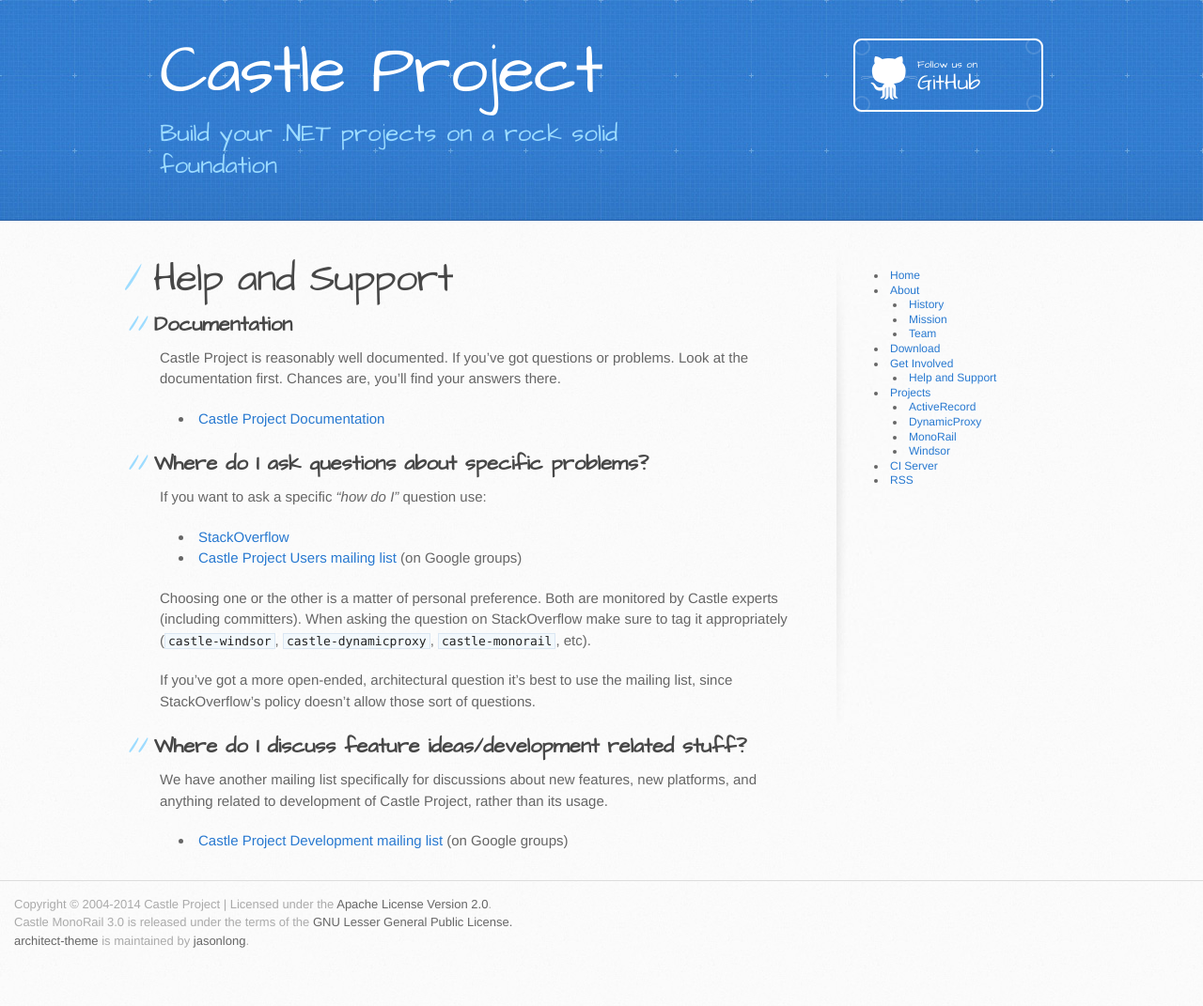
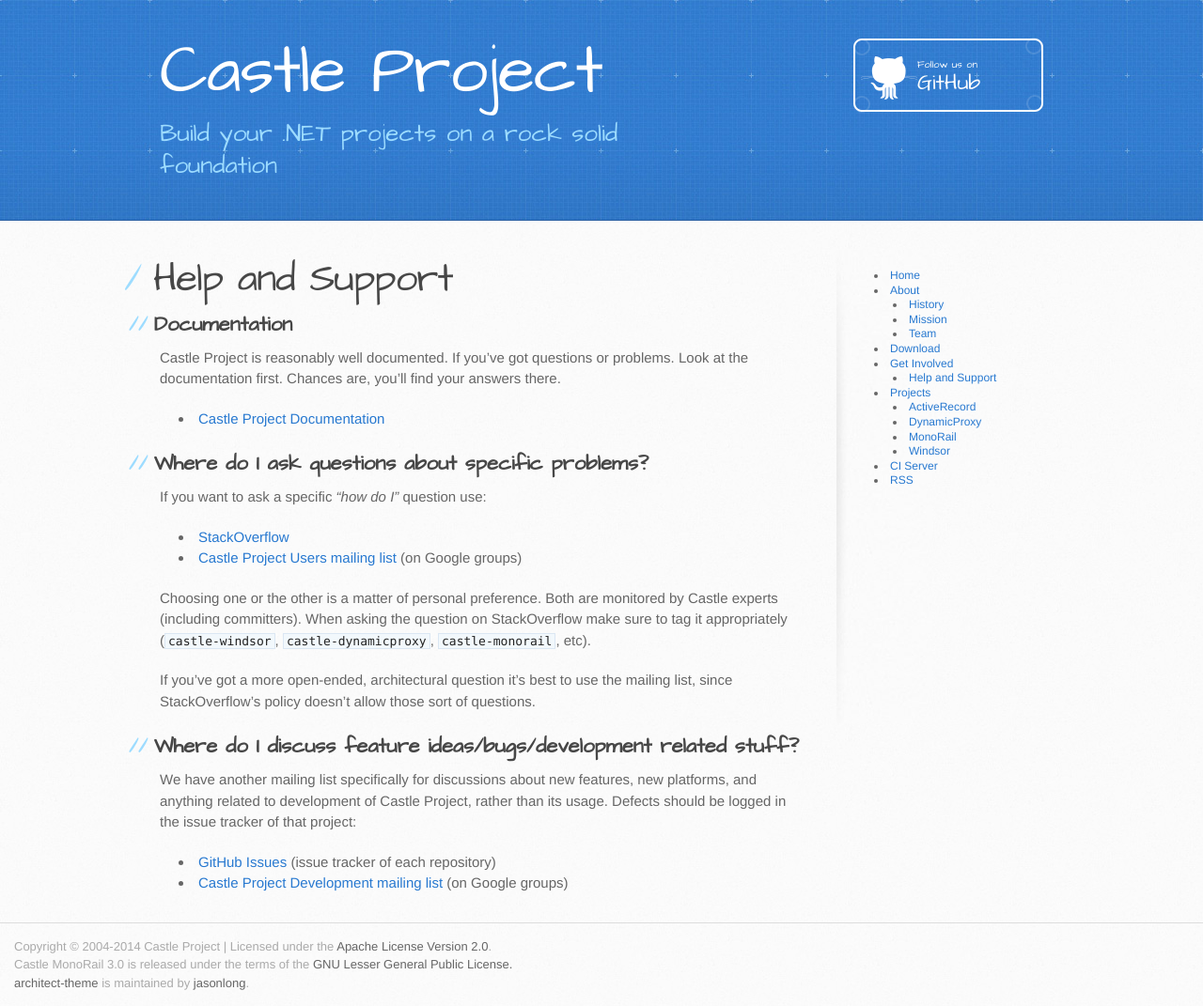
Before and after one commit to castleproject/castleproject.org, a Jekyll site: the page built from mailing-lists.markdown, in a window 1280 px wide. Shown: the whole page at 94% size. Built offline with Jekyll 4.4.1, drawn with Linux system fonts in a browser that asks for light colours; before the commit the page ends 1026 px from its top, so only the background shows below that.

Commit message:
Add GitHub Issues as the place to log defects

```diff
--- a/mailing-lists.markdown
+++ b/mailing-lists.markdown
@@ -18,12 +18,14 @@
 
 If you've got a more open-ended, architectural question it's best to use the mailing list, since StackOverflow's policy doesn't allow those sort of questions.
 
-## Where do I discuss feature ideas/development related stuff?
-We have another mailing list specifically for discussions about new features, new platforms, and anything related to development of Castle Project, rather than its usage.
+## Where do I discuss feature ideas/bugs/development related stuff?
+We have another mailing list specifically for discussions about new features, new platforms, and anything related to development of Castle Project, rather than its usage. Defects should be logged in the issue tracker of that project:
 
+* [GitHub Issues][github-org] (issue tracker of each repository)
 * [Castle Project Development mailing list][castle-devel-list] (on Google groups)
 
 [docs]: https://github.com/castleproject/Home/blob/master/README.md
 [stackoverflow]: http://stackoverflow.com
+[github-org]: https://github.com/castleproject
 [castle-users-list]: http://groups.google.com/group/castle-project-users
 [castle-devel-list]: http://groups.google.com/group/castle-project-devel
```
